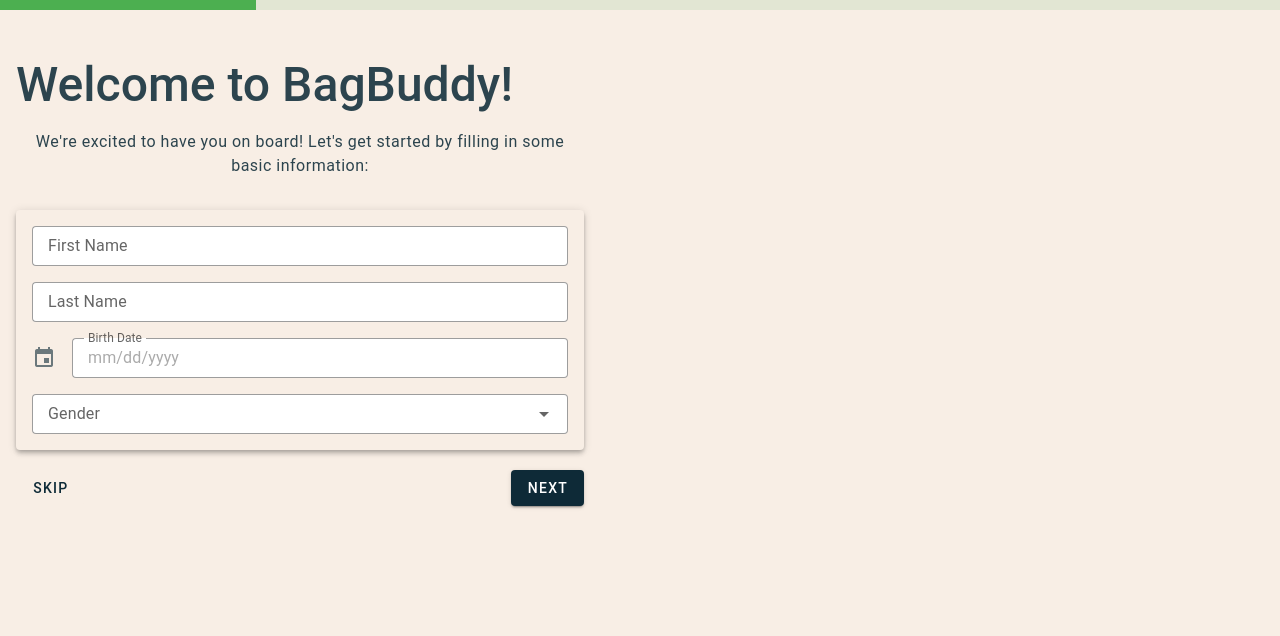
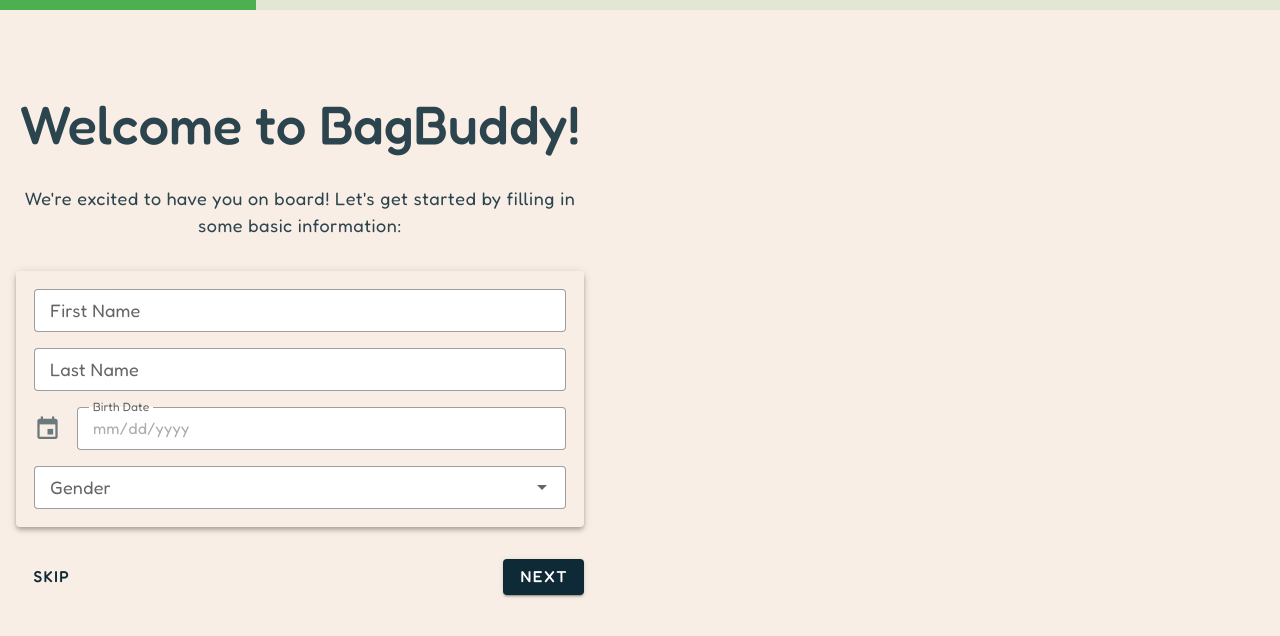
Before and after one commit to alinech20/bagbuddy, a Vue app in the folder frontend/: page /onboarding/1 in a window 1280 px wide. Shown: the top 636 px of the page. Built offline with nearby package versions, Linux system fonts and the light colour scheme; no server answers; sample sign-in values are in the browser's storage.

Commit message:
Minor design adjustments

```diff
--- a/frontend/src/components/onboarding/OnboardingStep.vue
+++ b/frontend/src/components/onboarding/OnboardingStep.vue
@@ -7,14 +7,13 @@
 </script>
 
 <template>
-  <v-container>
-    <v-col>
-      <v-row class="mt-8">
-        <h1 class="text-h3 text-center font-weight-medium">
+  <article class="pa-4 pt-16">
+    <section class="mt-8 text-center">
+      <h1 class="text-h3 font-weight-medium">
         <slot name="title"></slot>
       </h1>
-      </v-row>
-      <v-row class="mt-8 text-center">
+    </section>
+    <section class="mt-8 text-center">
       <p class="text-body-1">
         <slot name="description"></slot>
       </p>
@@ -23,11 +22,12 @@
           <slot name="form"></slot>
         </v-card-text>
       </v-card>
-      </v-row>
-      <v-row class="mt-8">
+    </section>
+    <section class="d-flex mt-8">
       <slot name="actions">
         <v-btn color="background" variant="flat">Skip</v-btn>
         <v-btn
+          class="ml-2"
           v-if="step !== ONBOARDING_STEPS.WELCOME"
           @click="$emit('prev')"
           color="secondary"
@@ -37,7 +37,6 @@
         <v-spacer />
         <v-btn @click="$emit('next')" color="primary">Next</v-btn>
       </slot>
-      </v-row>
-    </v-col>
-  </v-container>
+    </section>
+  </article>
 </template>
--- a/frontend/src/main.ts
+++ b/frontend/src/main.ts
@@ -1,7 +1,7 @@
 import { createApp } from 'vue'
 import { createPinia } from 'pinia'
 import vuetify from '@/plugins/vuetify.ts'
-// import '@/styles/main.sass'
+import '@/styles/main.sass'
 import App from './App.vue'
 import router from './router'
 
--- a/frontend/src/plugins/vuetify.ts
+++ b/frontend/src/plugins/vuetify.ts
@@ -12,7 +12,7 @@
     'on-background': '#0e2a37',
     surface: '#c19d85',
     primary: '#0e2a37',
-    secondary: '#92b4cf',
+    secondary: '#5e9fd3',
     'on-secondary': '#f8eee5',
     error: '#b00020',
     info: '#2196f3',
```
Lines whose indentation alone changed are shown as unchanged.
